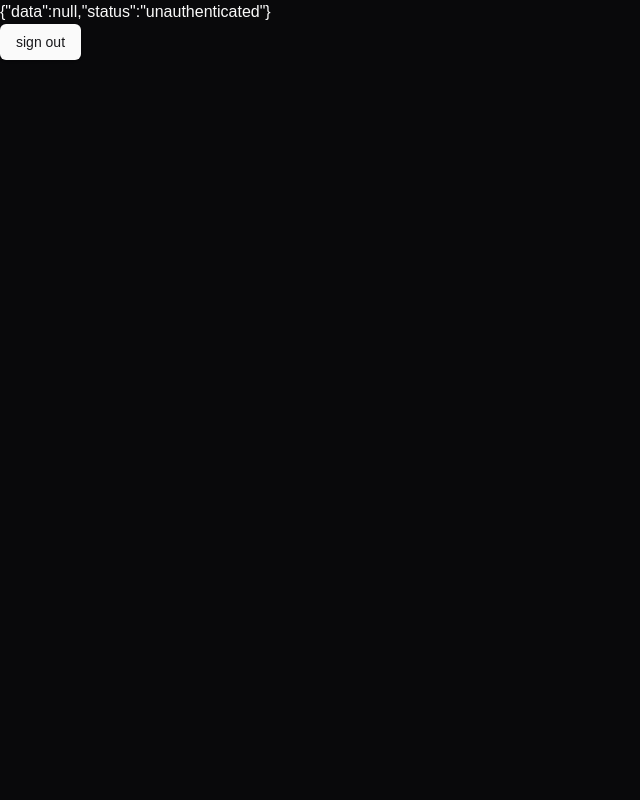
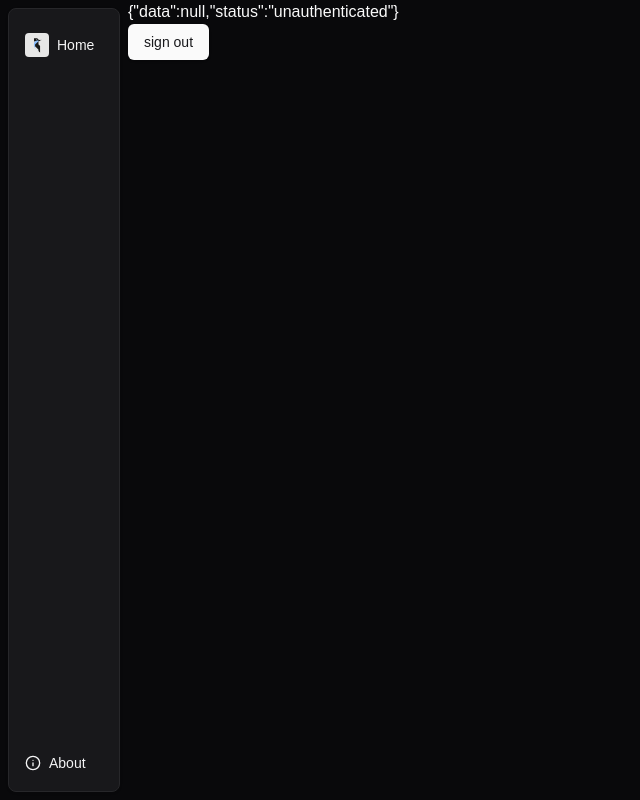
Before and after one commit to xibluespider/scarcom, a Next.js app: page / in a window 1280 px wide. Shown: the whole page, without its empty margins (0-640 px from the left). Built offline with nearby package versions, Linux system fonts and the light colour scheme; no server answers.

Commit message:
feat: layout: use AppSidebar

```diff
--- a/src/app/layout.js
+++ b/src/app/layout.js
@@ -5,6 +5,7 @@ import { Toaster } from "@/components/ui/sonner";
 import { SessionProvider } from "@/components/SessionProvider";
 
 import { SidebarProvider } from "@/components/ui/sidebar";
+import { AppSidebar } from "@/components/AppSidebar";
 
 export const metadata = {
   title: "Scarcom",
@@ -16,7 +17,8 @@ export default function RootLayout({ children }) {
       <html lang="en" suppressHydrationWarning>
         <body>
           <ThemeProvider attribute="class" defaultTheme="dark">
-            <SidebarProvider>
+            <SidebarProvider style={{ "--sidebar-width": "8rem" }}>
+              <AppSidebar />
               {children}
               <Toaster />
             </SidebarProvider>
```
